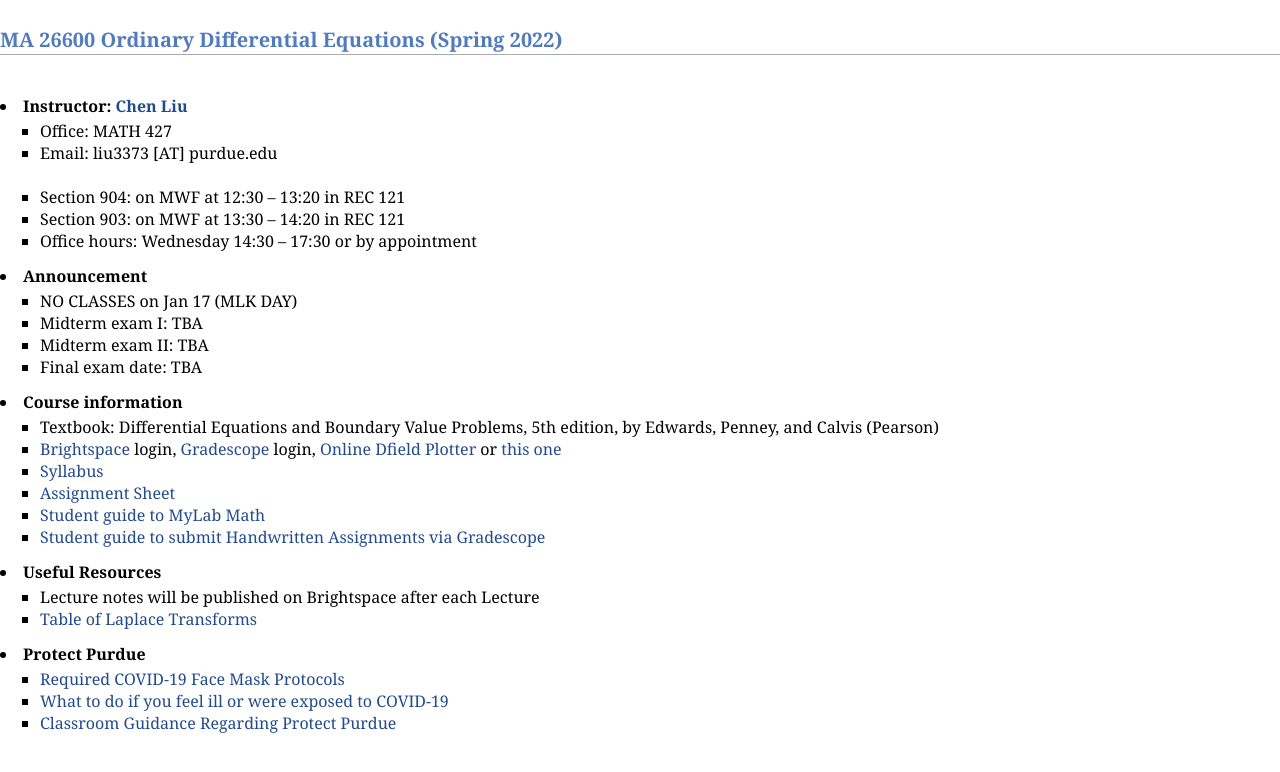
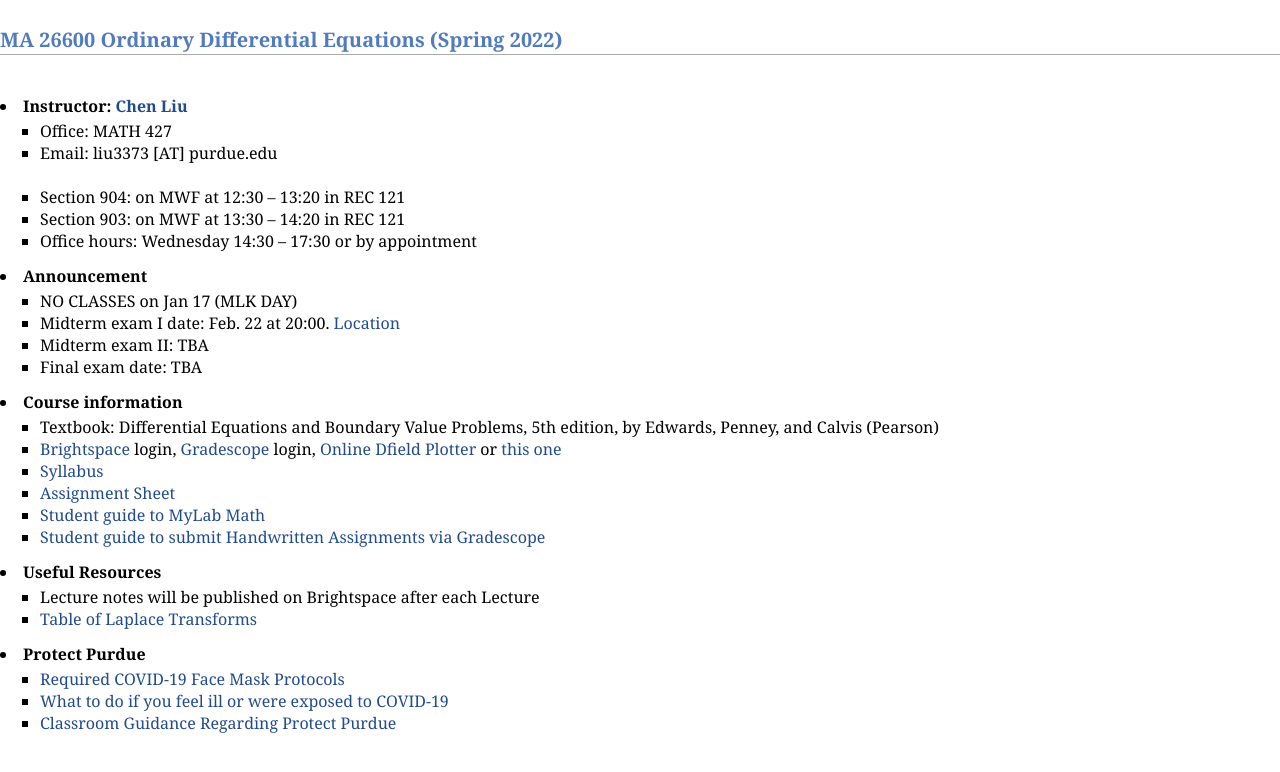
Before and after one commit to cl59/cl59.github.io, a plain HTML site: page Courses/MA266/22Spring_MA266.html in a window 1280 px wide. Drawn offline with Linux system fonts and the light colour scheme; files that its build step writes are made by us from their sources.

Commit message:
2022 Spring Midexam 1 info.

```diff
--- a/Courses/MA266/22Spring_MA266.html
+++ b/Courses/MA266/22Spring_MA266.html
@@ -27,7 +27,7 @@
 <li><b>Announcement</b></li>
 <ul>
 <li>NO CLASSES on Jan 17 (MLK DAY)</li>
-<li>Midterm exam I: TBA </li>
+<li>Midterm exam I date: Feb. 22 at 20:00. <a href="https://www.math.purdue.edu/academic/courses/semester/202220/ma26600/resources/MA26600%20EX1%20SPR22%20COMBINED%20LAYOUT.pdf">Location</a> </li>
 <li>Midterm exam II: TBA</li>
 <li>Final exam date: TBA</li>
 </ul>
```
